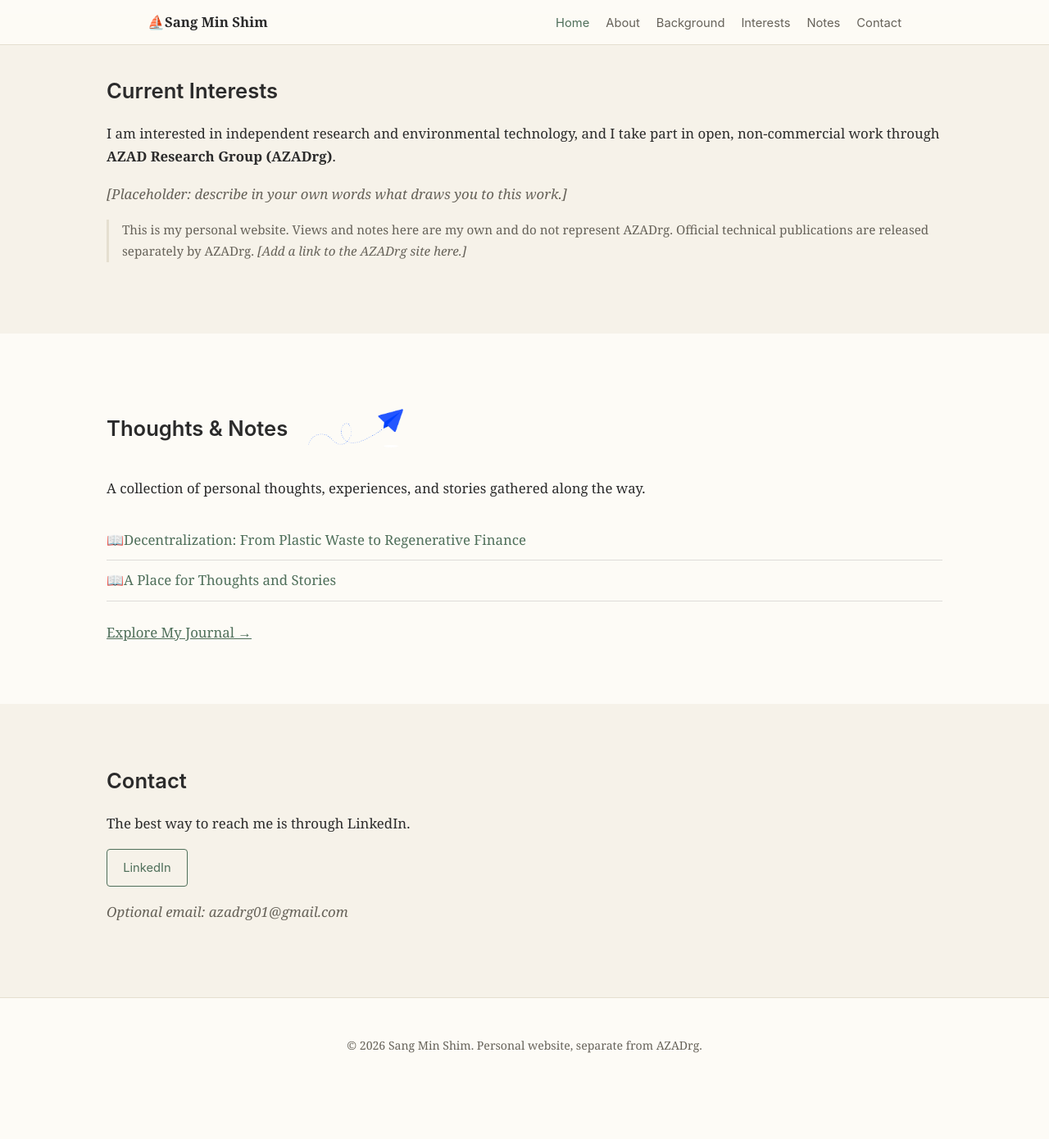
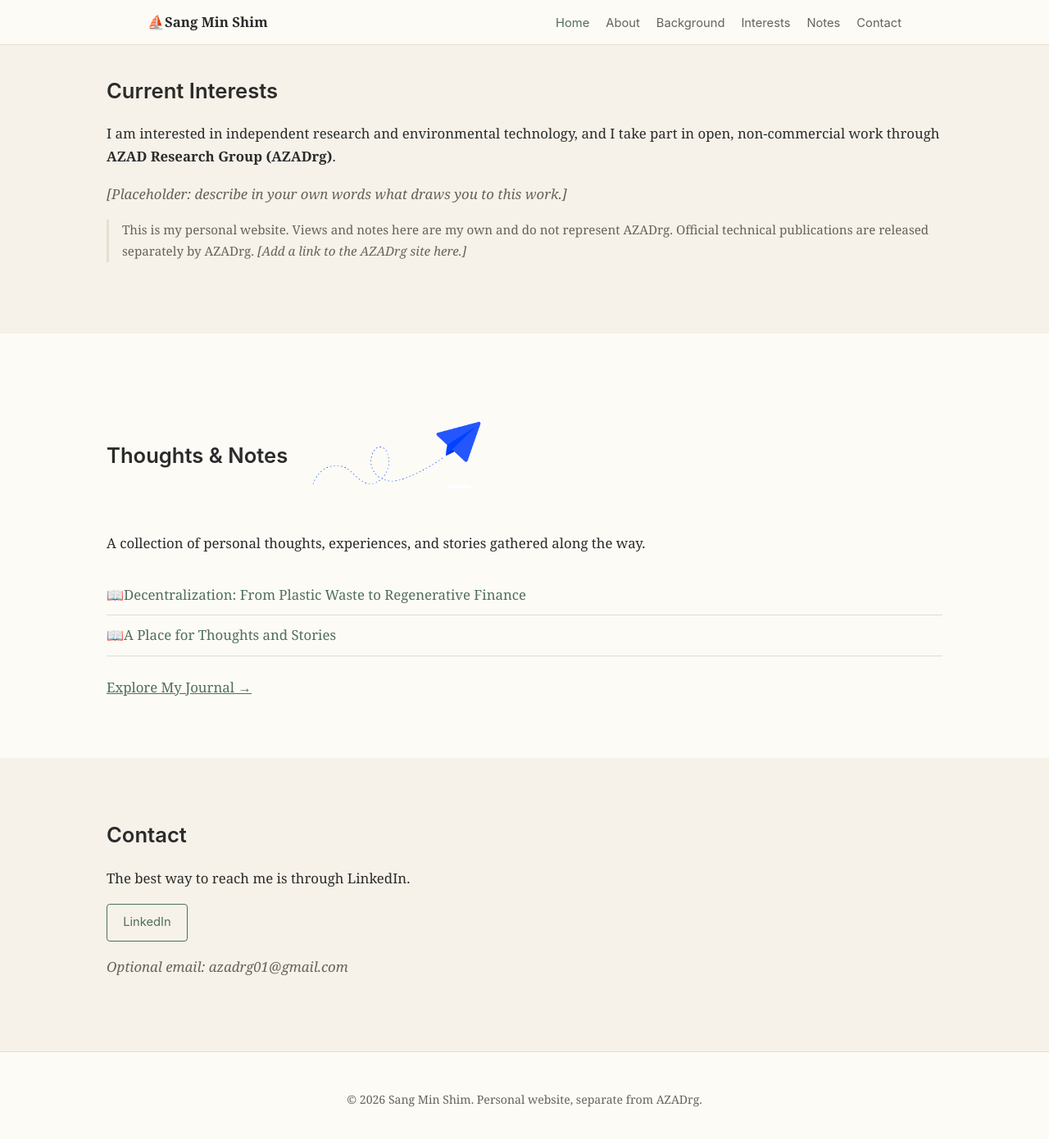
Before and after one commit to ssimsangmin49-creator/personal-home, a Jekyll site: the page index.html, which Jekyll copies as it is, in a window 1280 px wide and 1400 px high, scrolled down 1863 px. Shown: the top 1390 px of the window at 82% size. Built offline with Jekyll 4.4.1, drawn with Linux system fonts in a browser that asks for light colours; before the commit the page ends 3197 px from its top, so only the background shows below that.

Commit message:
Update index.html

```diff
--- a/index.html
+++ b/index.html
@@ -90,7 +90,7 @@
 }
 
 .notes-icon {
-  width: 130px;
+  width: 230px;
   height: auto;
   object-fit: contain;
   opacity: 1;
```
